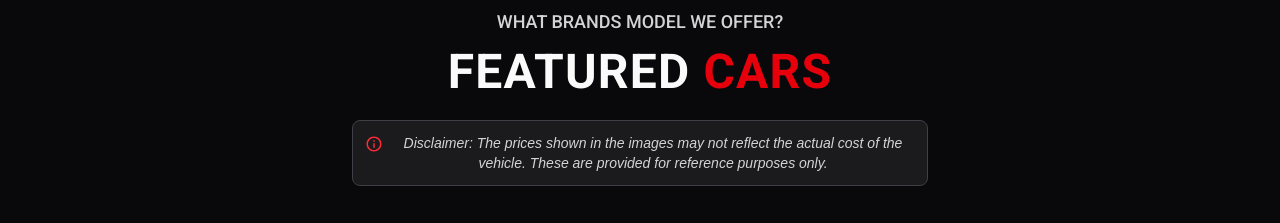
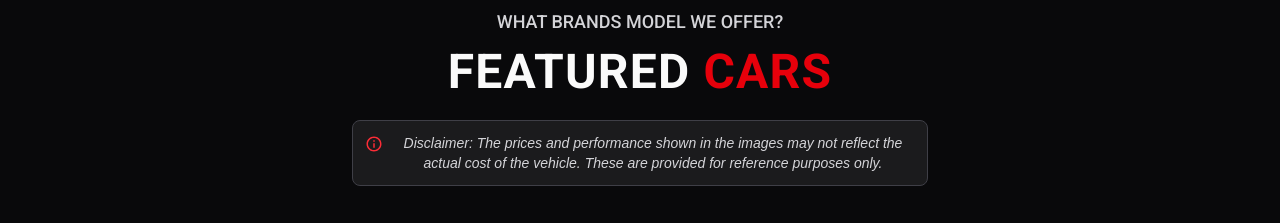
Before and after one commit to AJamesGit01/Jabez-Bacoor-Mitsubishi-Motors-Website, a React (Vite) app: page / in a window 1280 px wide. Shown: the part 1480-1703 px from the top of the page. Built offline with nearby package versions, Linux system fonts and the light colour scheme.

Commit message:
Update Cars.jsx

```diff
--- a/src/pages/home/cars/Cars.jsx
+++ b/src/pages/home/cars/Cars.jsx
@@ -35,7 +35,7 @@ const Cars = () => {
           <span className="italic"
            style={{ fontFamily: "arial" }}
           >
-          Disclaimer: The prices shown in the images may not reflect the actual cost
+          Disclaimer: The prices and performance shown in the images may not reflect the actual cost
           of the vehicle. These are provided for reference purposes only.
           </span>
         </p>
```
